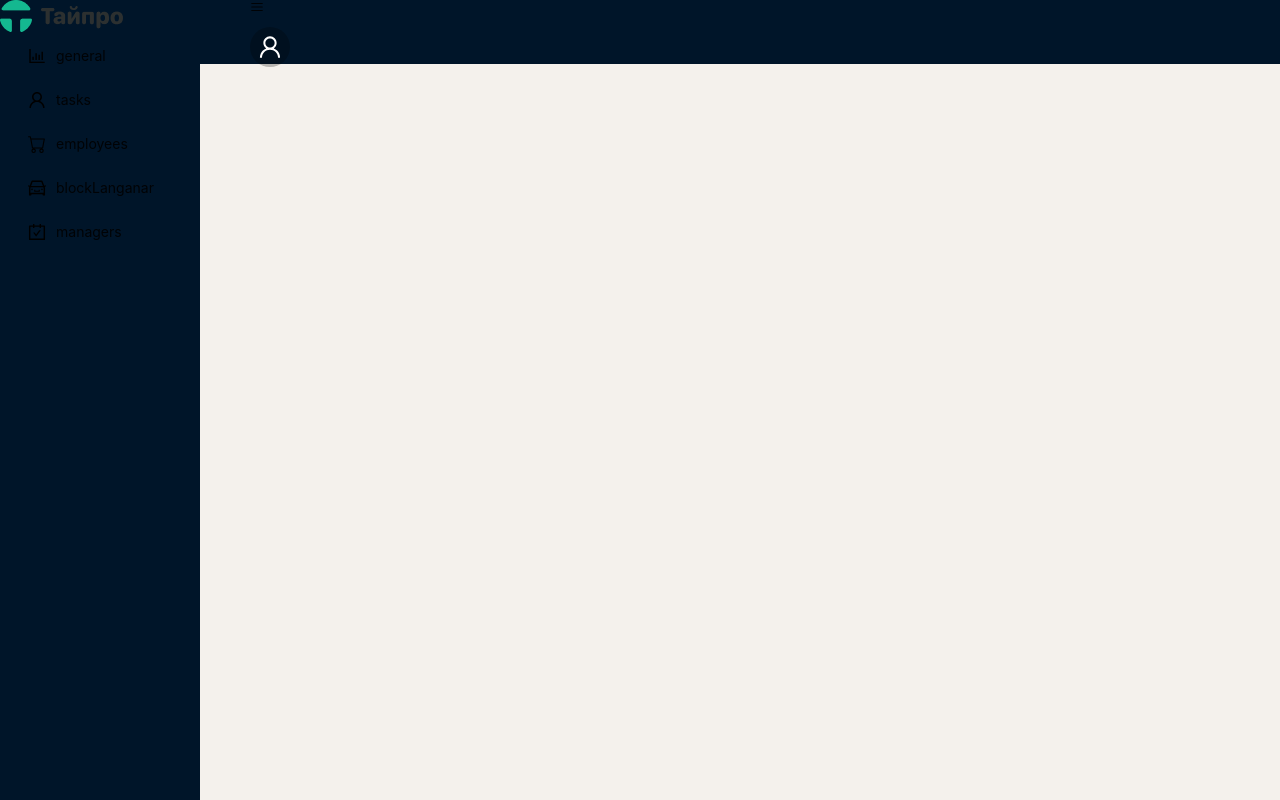
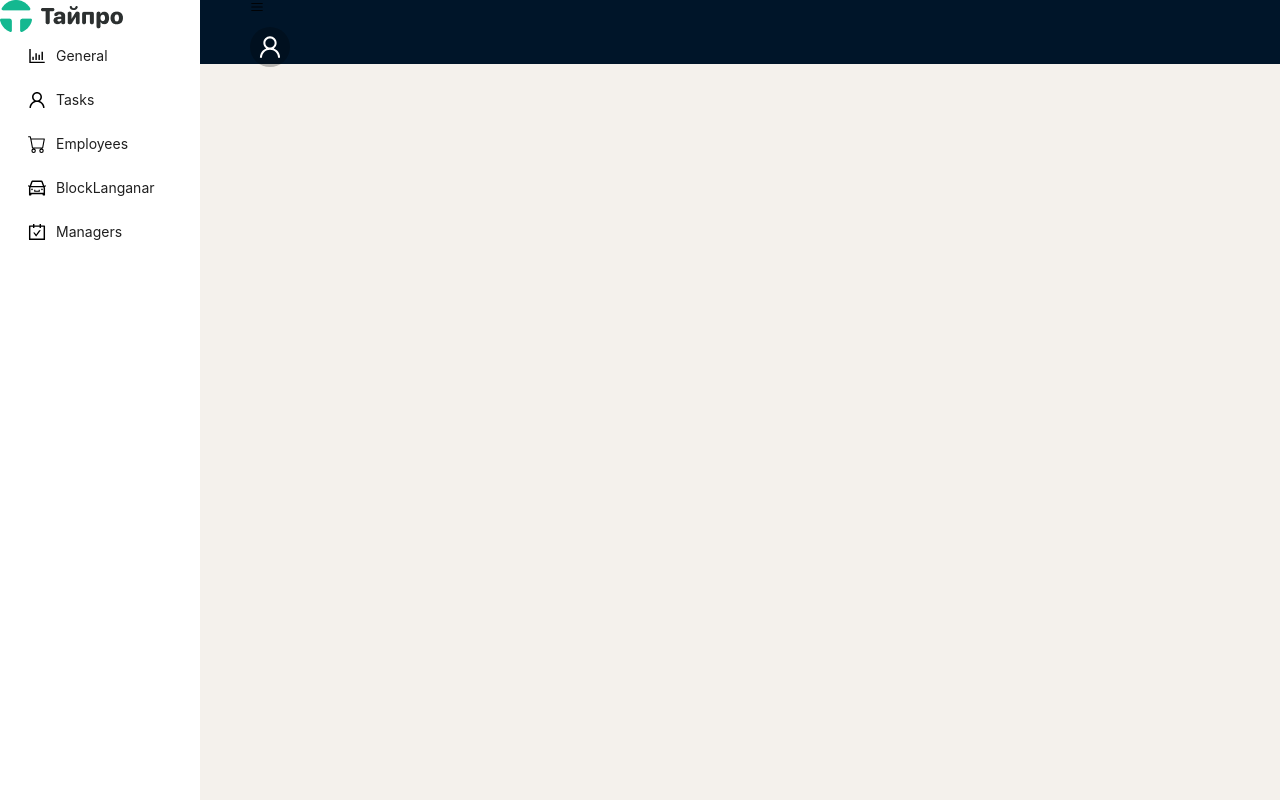
Before and after one commit to UlugbekRaxmonovv/Musobaqa, a React (Vite) app: page /dashboard in a window 1280 px wide. Built offline with nearby package versions, Linux system fonts and the light colour scheme; sample sign-in values are in the browser's storage.

Commit message:
first commit1

```diff
--- a/src/App.css
+++ b/src/App.css
@@ -0,0 +1,3 @@
+.menu{
+    background-color: white !important;
+}
--- a/src/pages/DashboardPages/Manager/Manager.jsx
+++ b/src/pages/DashboardPages/Manager/Manager.jsx
@@ -5,9 +5,7 @@ import { Link, useNavigate } from 'react-router-dom';
 import DashboardContent from '../../../components/content/Content';
 import { BsCart } from 'react-icons/bs';
 import { FiMenu } from 'react-icons/fi';
-import { RiSunLine } from 'react-icons/ri';
-const { Header, Content, Sider } = Layout;
-import { RiMoonLine } from "react-icons/ri";
+const { Header, Sider } = Layout;
 import logo from  '../../../assets/images/logo.png'
 
 function getItem(label, key, icon, onClick) {
@@ -69,31 +67,31 @@ const Manager = () => {
 
   const items = [
     getItem(
-      'general',
+      'General',
       '1',
       <BarChartOutlined style={{ color: 'black', fontSize: '18px' }} />,
       () => { navigate('/dashboard/general'); setCollapsed(true); }
     ),
     getItem(
-      'tasks',
+      'Tasks',
       '2',
       <UserOutlined style={{ color: 'black', fontSize: '18px' }} />,
       () => { navigate('/dashboard/tasks'); setCollapsed(!collapsed); }
     ),
     getItem(
-      'employees',
+      'Employees',
       '3',
       <BsCart style={{ color: 'black', fontSize: '18px' }} />,
       () => { navigate('/dashboard/employees'); setCollapsed(!collapsed); }
     ),
     getItem(
-      'blockLanganar',
+      'BlockLanganar',
       '4',
       <CarOutlined style={{ color: 'black', fontSize: '18px' }} />,
       () => { navigate('/dashboard/blockLanganar'); setCollapsed(!collapsed); }
     ),
     getItem(
-      'managers',
+      'Managers',
       '5',
       <CarryOutOutlined style={{ color:  'black', fontSize: '18px' }} />,
       () => { navigate('/dashboard/managers'); setCollapsed(!collapsed); }
@@ -146,35 +144,42 @@ const Manager = () => {
       <Layout className=" bg-[#F4F1EC]">
       <Sider
   onCollapse={(value) => setCollapsed(value)}
-          style={sidebarStyle}
+  style={{
+    ...sidebarStyle,
+    backgroundColor: 'white', // Set the background to white
+  }}
   ref={sidebarRef}
-          className="bg-gray-700"
+  className="shadow-md" // Optional: Add a shadow for better separation
 >
   <div className="flex justify-center items-center">
-          <Link to="/dashboard/managers" className='cursor-pointer'><img src={logo} alt="" className="w-[150px] h-[150px] -mt-10 object-contain   rounded-full text-white" /></Link >
+    <Link to="/dashboard/managers" className="cursor-pointer">
+      <img
+        src={logo}
+        alt=""
+        className="w-[150px] h-[150px] -mt-10 object-contain rounded-full"
+      />
+    </Link>
   </div>
   <Menu
     selectedKeys={[getSelectedKey()]}
-            theme="white"
+    theme="menu"
     defaultSelectedKeys={[getSelectedKey()]}
     mode="inline"
-            items={items.map(item => ({
+    items={items.map((item) => ({
       ...item,
       label: (
-                <div
-                  className="text-black  text-[14px] font-poppins"
-                >
+        <div className="text-black text-[14px] font-poppins">
           {item.label}
         </div>
-              )
+      ),
     }))}
   />
 </Sider>
+
         <Layout>
-          <Header className= 'bg-[#1f2937] border-b-[1px] border-gray-700 px-4'>
+          <Header className= 'bg-white border-b-[1px] border-gray-100 px-4'>
             <div className="flex justify-between items-center">
               <div className="flex items-center gap-2">
-
                 <div className={`bg-gray-700' cursor-pointer p-2 rounded-md   transition-colors`} onClick={() => setCollapsed(!collapsed)}>
                   <FiMenu className={`text-black text-xl font-bold cursor-pointer`} />
                 </div>
```
Lines whose indentation alone changed are shown as unchanged.
